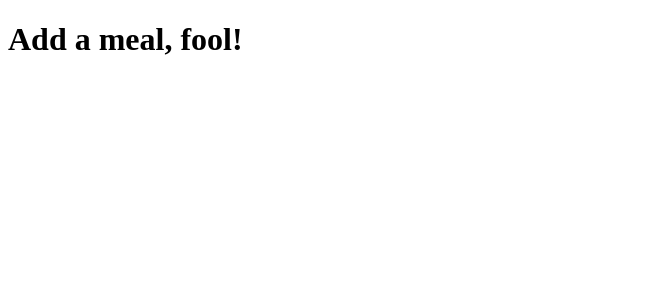
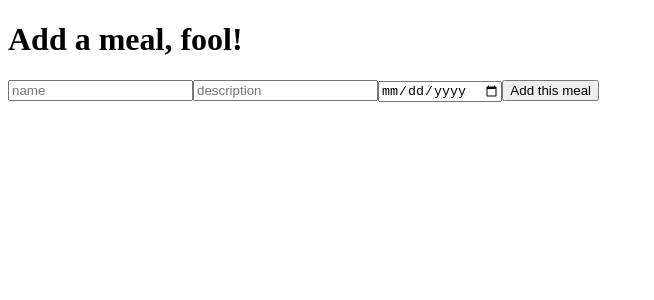
Before and after one commit to noeljane/meal-planning-client, a React (Create React App) app: page /meals/new in a window 1280 px wide. Shown: the top 300 px of the page, without its empty margins (0-654 px from the left). Built offline with nearby package versions, Linux system fonts and the light colour scheme; no server answers.

Commit message:
add form to create meal for easy props

```diff
--- a/src/components/meals/MealsNew.js
+++ b/src/components/meals/MealsNew.js
@@ -3,17 +3,65 @@ import axios from 'axios';
 import {Link} from 'react-router-dom';
 
 class MealsNew extends Component {
+  constructor(props) {
+    super(props)
+    this.state = {
+      name: '',
+      description: '',
+      date: 0,
+      linkToRecipe: '',
+      //get user from props???
+    }
+  }
+
+  handleChange = (event) => {
+    const { name, value} = event.target;
+    this.setState({
+      [name]: value
+    })
+  }
+
   //TODO: Add axios for creating new meal
   handleSubmit = (event) => {
     event.preventDefault();
     console.log('submitted!')
+    console.log(this.state);
   }
+
+  // params.require(:meal).permit(:name, :description, :date, :link_to_recipe, :user_id)
   render() {
+    const { name, description,date } = this.state
     return (
       <div>
         <h1>Add a meal, fool!</h1>
-        <form>
+        <form onSubmit={this.handleSubmit}>
+          <input
+            placeholder="name"
+            type="text"
+            name="name"
+            value={name}
+            onChange= {this.handleChange}
+          />
+          <input
+            placeholder="description"
+            type="text"
+            name="description"
+            value={description}
+            onChange= {this.handleChange}
+          />
+          <input
+            placeholder="Date to Cook"
+            type="date"
+            name="date"
+            value={date}
+            onChange= {this.handleChange}>
+          </input>
 
+        <button
+          placeholder="submit"
+          type="submit">
+          Add this meal
+        </button>
         </form>
       </div>
     )
```
